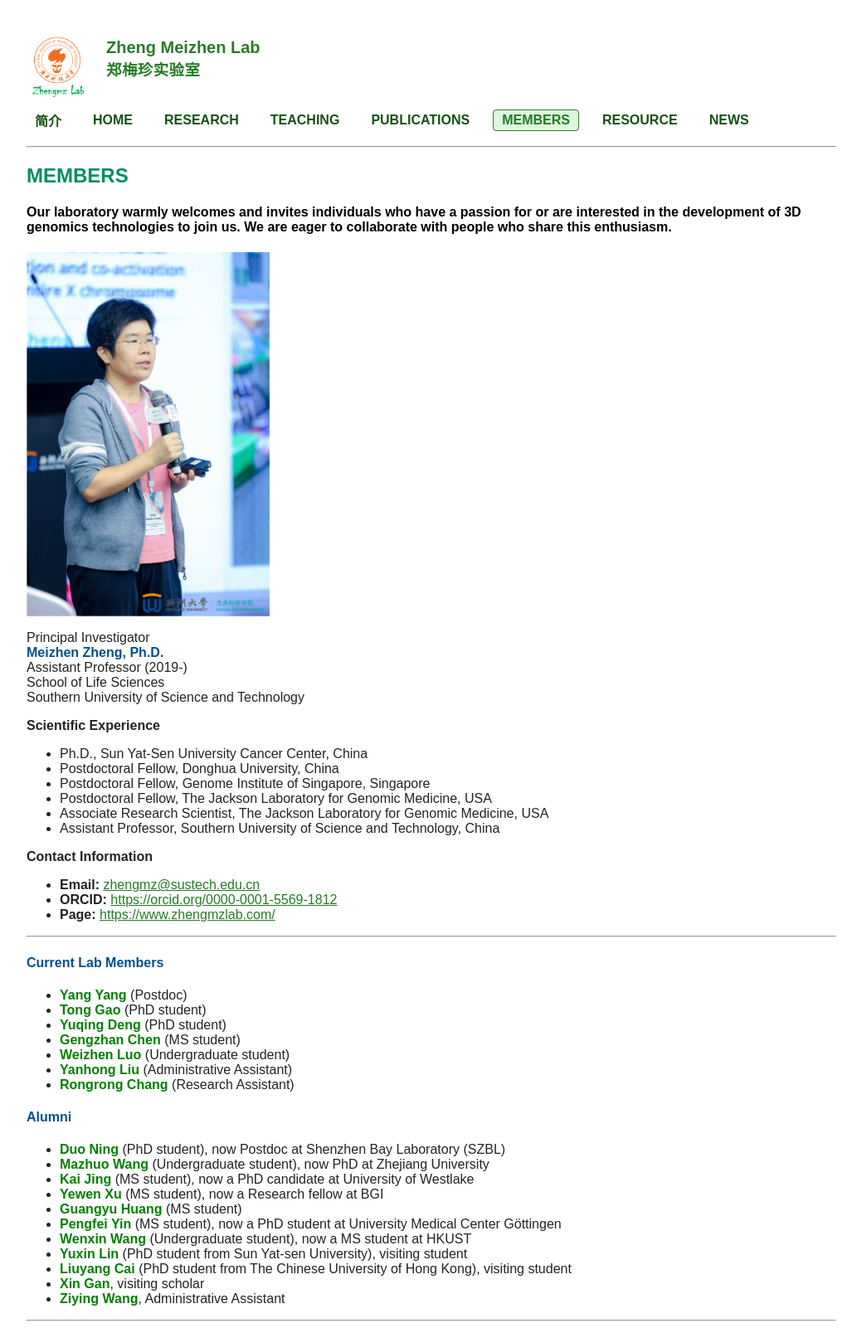
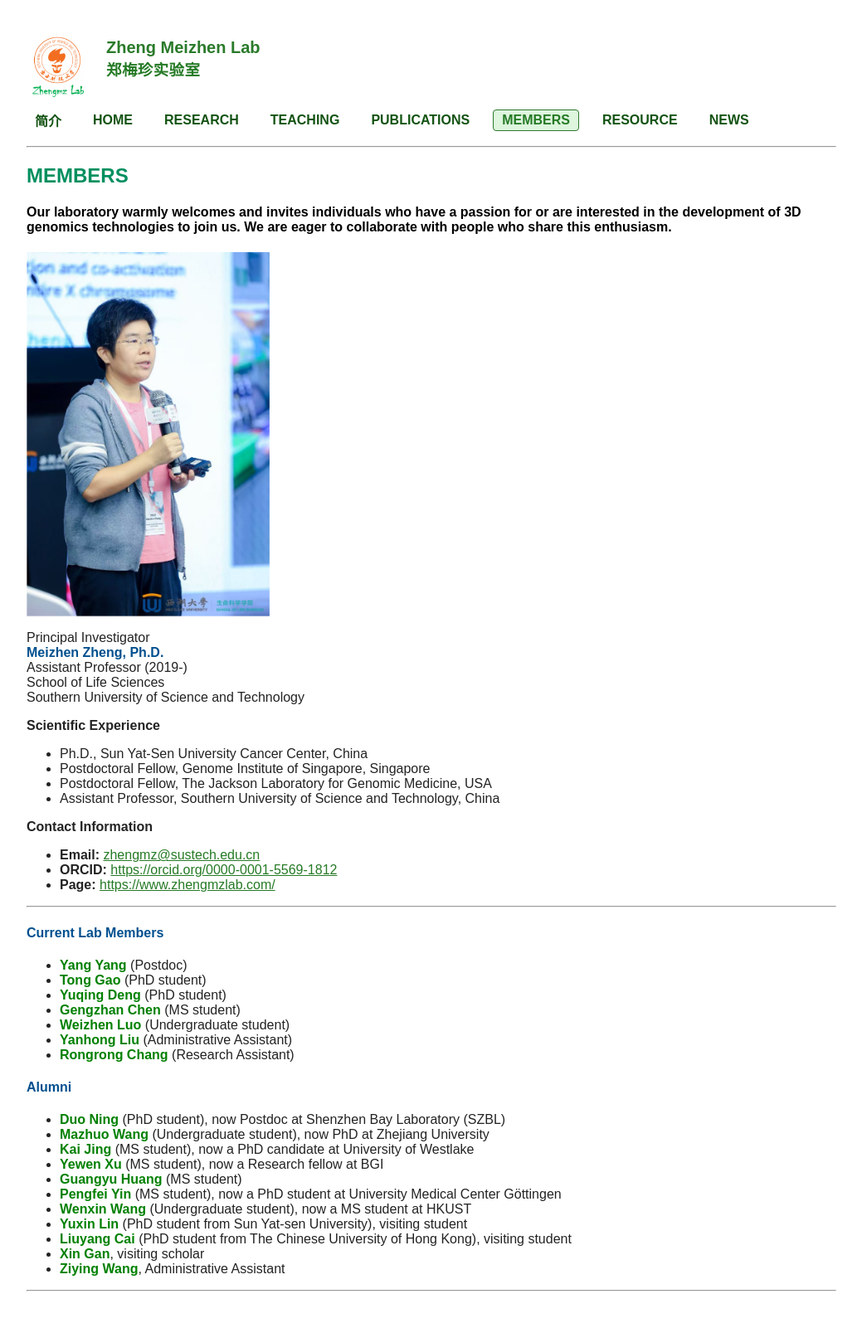
Before and after one commit to ZhengmzLab/zhengmzlab.github.io, a Jekyll site: the page built from members.md, in a window 1280 px wide. Shown: the whole page at 83% size, without its empty margins (120-1159 px from the left). Built offline with Jekyll 4.4.1, drawn with Linux system fonts in a browser that asks for light colours; comment, search, counter and statistics services are not loaded; after the commit the page ends 1565 px from its top, so only the background shows below that.

Commit message:
Update scientific experience in members.md
Removed two positions from the scientific experience section.

```diff
--- a/members.md
+++ b/members.md
@@ -20,10 +20,8 @@ Principal Investigator
 
 **Scientific Experience**
 - Ph.D., Sun Yat-Sen University Cancer Center, China
-- Postdoctoral Fellow, Donghua University, China
 - Postdoctoral Fellow, Genome Institute of Singapore, Singapore
 - Postdoctoral Fellow, The Jackson Laboratory for Genomic Medicine, USA
-- Associate Research Scientist, The Jackson Laboratory for Genomic Medicine, USA
 - Assistant Professor, Southern University of Science and Technology, China
 
 **Contact Information**
```
